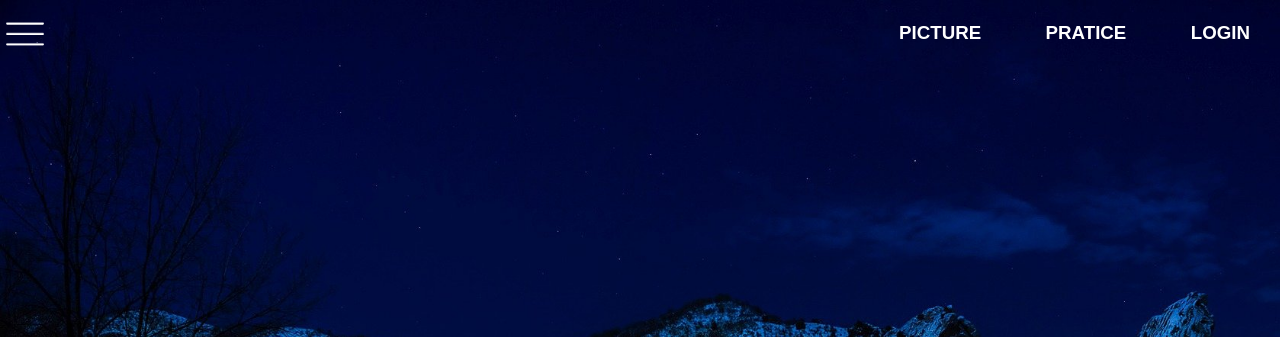
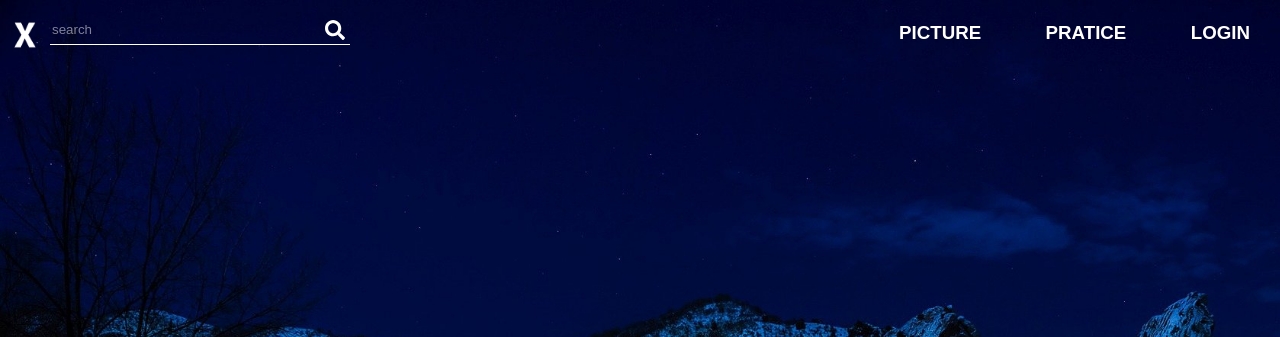
Before and after one commit to somej-123/MyHome, a plain HTML site: page index.html in a window 1280 px wide. Both pictures are taken after a click on the picture 25 px from the left and 35 px from the top of the page. Shown: the top 337 px of the page. Drawn offline with nearby package versions, Linux system fonts and the light colour scheme.

Commit message:
검색 메뉴창 UI 생성

```diff
--- a/css/index_css.css
+++ b/css/index_css.css
@@ -107,6 +107,7 @@ ul, li{
 #left_nav{
     width: 50%;
     float: left;
+    overflow: hidden;
 }
 #left_nav img{
     cursor: pointer;
@@ -132,3 +133,71 @@ ul, li{
     position: relative;
     top: -7px;
 }
+/*검색*/
+.SearchBox{
+    width: 300px;
+    height: 30px;
+    float: left;
+    position: relative;
+    top: 5px;
+    margin-left: -100%;
+}
+#Search{
+    width: 300px;
+    height: 30px;
+    background-color: rgba(255, 255, 255, 0);
+    border: none;
+    border-bottom: 1px solid #fff;
+    color: #fff;
+}
+#Search:focus{
+    outline: none;
+}
+input[type="search"]::-webkit-search-cancel-button {
+    /*Your new styles */
+    height: 10px;
+    width: 10px;
+    color: #fff;
+  }
+#searchIcon{
+    position: absolute;
+    top: 5px;
+    right: 5px;
+    font-size: 20px;
+}
+#searchIcon:hover{
+    cursor: pointer;
+}
+input::placeholder {
+    color: rgba(255, 255, 255, 0.5);
+}
+.rotate{
+    animation:1s ease-in-out rotate1;
+}
+@keyframes rotate1{
+    0%{
+        opacity: 0;
+    }
+    50%{
+        opacity: 0;
+    }
+    100%{
+        opacity: 1;
+        transform:rotate(360deg);
+    }
+}
+.back{
+    animation:1s ease-in-out rotate2;
+}
+@keyframes rotate2{
+    0%{
+        opacity: 0;
+    }
+    50%{
+        opacity: 0;
+    }
+    100%{
+        opacity: 1;
+        transform:rotate(360deg);
+    }
+}
--- a/index.html
+++ b/index.html
@@ -6,7 +6,9 @@
     <meta name="viewport" content="width=device-width, initial-scale=1.0">
     <script src="https://code.jquery.com/jquery-latest.min.js"></script>
     <script src="js/index_js.js"></script>
+    <script src="js/button_js.js"></script>
     <link rel="stylesheet" type="text/css" href="css/index_css.css">
+    <script defer src="https://use.fontawesome.com/releases/v5.15.2/js/all.js" integrity="sha384-vuFJ2JiSdUpXLKGK+tDteQZBqNlMwAjhZ3TvPaDfN9QmbPb7Q8qUpbSNapQev3YF" crossorigin="anonymous"></script>
     <title>MyHome</title>
 </head>
 <body>
@@ -15,7 +17,13 @@
 		<div class="fullsection full1" pageNum="1">
             <div id="nav">
                 <div id="left_nav">
-                    <img src="img/menu.png" width="50" height="50">
+                    <img src="img/menu.png" width="50" height="50" style="float: left;" id="hamburger">
+                    <div class="SearchBox">
+                        <form action="">
+                            <input type="search" placeholder="search" id="Search">
+                            <i class="fas fa-search" id="searchIcon"></i>
+                        </form>
+                    </div>
                 </div>
                 <div id="right_nav">
                     <ul>
--- /dev/null
+++ b/js/button_js.js
@@ -0,0 +1,25 @@
+$(document).ready(function(){
+    var aa = true;
+
+    $("#hamburger").click(function(){
+        if(aa == true){
+            aa = false;
+            $("#hamburger").addClass("rotate");
+            $("#hamburger").attr("src","img/X.png");
+            $("#hamburger").removeClass("back");
+            $(".SearchBox").stop().animate({
+                "margin-left":0+"%"
+            },1000);
+            // $(".SearchBox").fadeIn(1000);
+        }else{
+            aa = true;
+            $("#hamburger").addClass("back");
+            $("#hamburger").attr("src","img/menu.png");
+            $("#hamburger").removeClass("rotate");
+            $(".SearchBox").stop().animate({
+                "margin-left":-100+"%"
+            },1000);
+            // $(".SearchBox").fadeOut(1000);
+        }
+    });
+});
```
Also changed, not shown: img/X.png (added).
